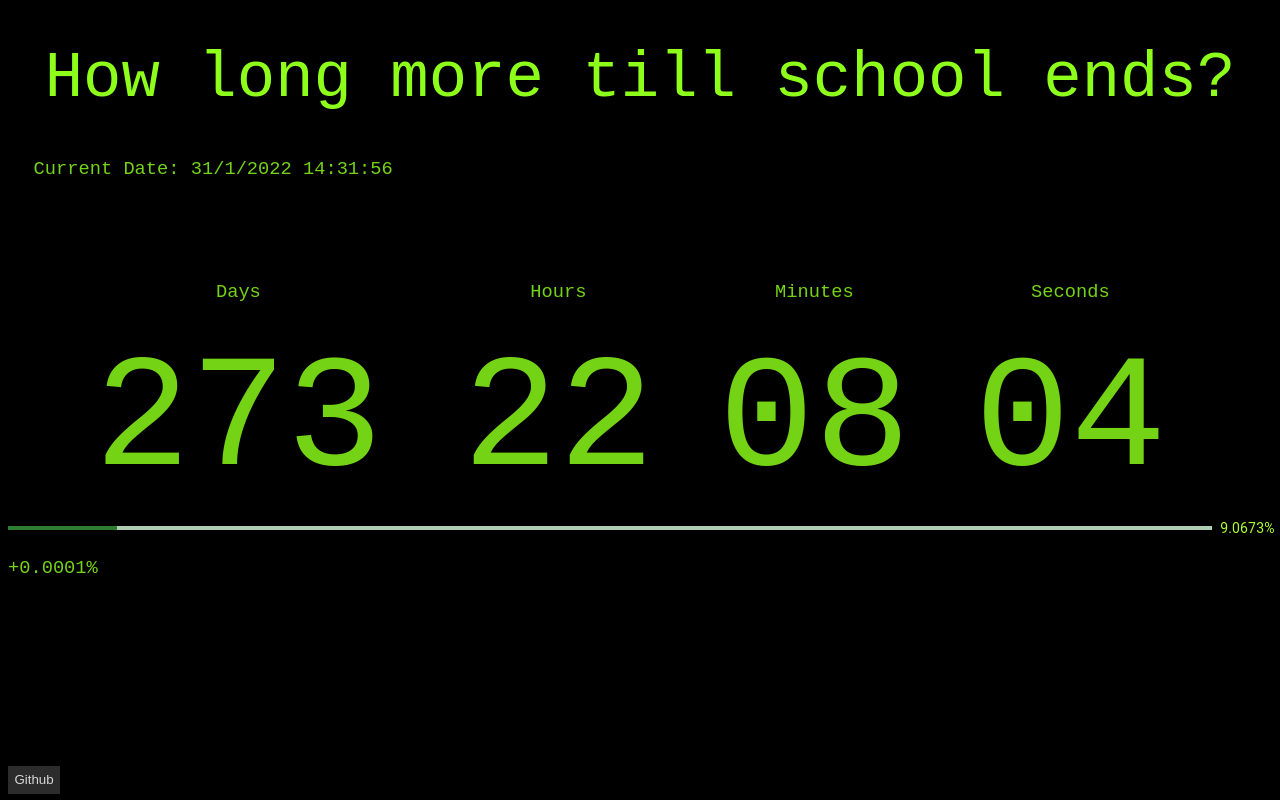
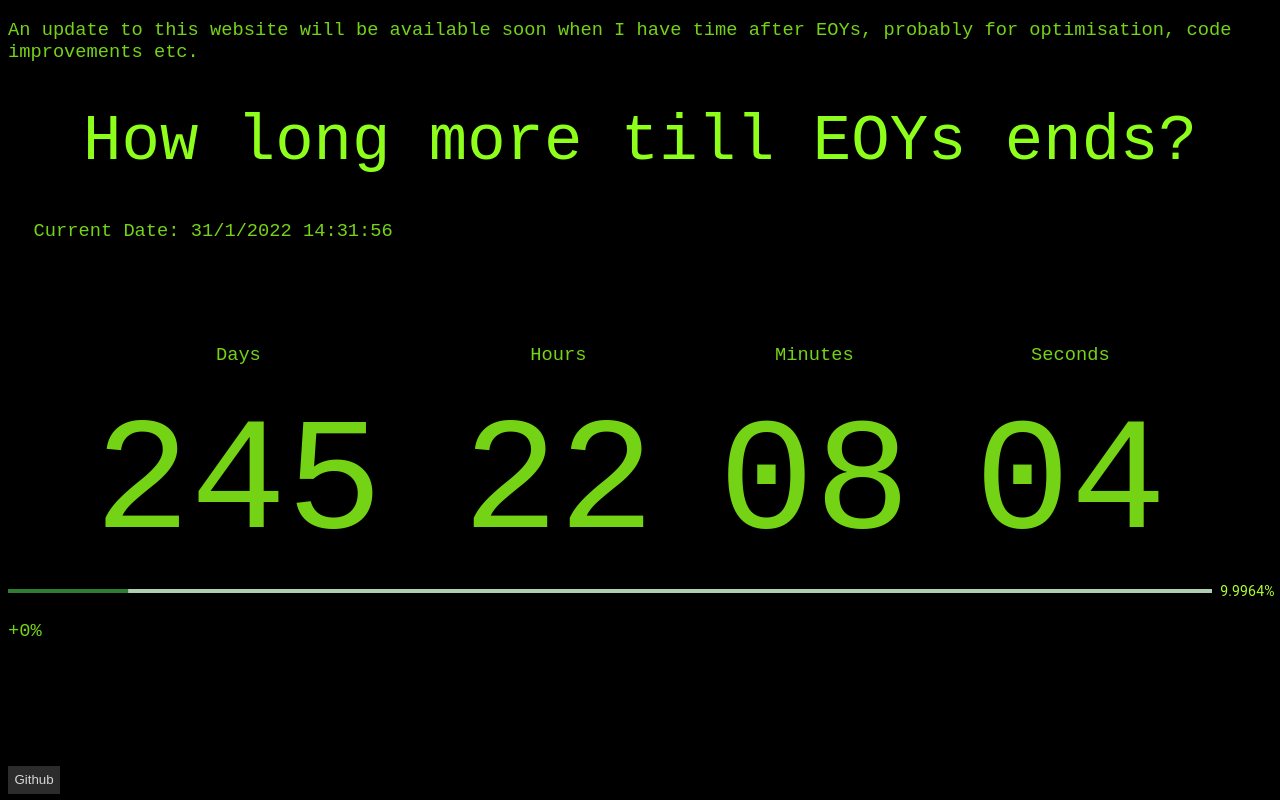
Before and after one commit to AJR07/Days-Till-School-End, a React (Create React App) app: page /eoy in a window 1280 px wide. Built offline with nearby package versions, Linux system fonts and the light colour scheme.

Commit message:
:sparkles: EOY noooo

```diff
--- a/package.json
+++ b/package.json
@@ -15,6 +15,7 @@
     "react": "^17.0.2",
     "react-animated-bg": "^1.2.2",
     "react-dom": "^17.0.2",
+    "react-router-dom": "^6.3.0",
     "react-scripts": "5.0.0",
     "typescript": "^4.5.5",
     "web-vitals": "^2.1.4"
--- a/public/index.html
+++ b/public/index.html
@@ -3,6 +3,7 @@
   <head>
   </head>
   <body>
+    <h3>An update to this website will be available soon when I have time after EOYs, probably for optimisation, code improvements etc.</h3>
     <div id="root"></div>
   </body>
 </html>
--- a/src/index.tsx
+++ b/src/index.tsx
@@ -1,7 +1,7 @@
 import React from "react";
 import ReactDOM from "react-dom";
 import "./index.css";
-import App from "./components/App";
+import App from "./pages/app";
 
 ReactDOM.render(
   <React.StrictMode>
--- /dev/null
+++ b/src/pages/app.tsx
@@ -0,0 +1,14 @@
+import { Routes, Route, BrowserRouter } from "react-router-dom";
+import EOY from "./eoys/eoys";
+import Home from "./home/home";
+
+export default function App() {
+  return (
+    <BrowserRouter>
+      <Routes>
+        <Route path="/eoy" element={<EOY />}></Route>
+        <Route path="*" element={<Home />}></Route>
+      </Routes>
+    </BrowserRouter>
+  );
+}
--- /dev/null
+++ b/src/pages/eoys/eoys.tsx
@@ -0,0 +1,153 @@
+import React, { useState } from "react";
+import LinearProgressWithLabel from "../../utils/LinearProgressWithLabel";
+
+function calculateTime() {
+  let currentDate = new Date();
+  let cSeconds = currentDate.getSeconds();
+  let cMinutes = currentDate.getMinutes();
+  let cHours = currentDate.getHours();
+  let cDay = currentDate.getDate();
+  let cMonth = currentDate.getMonth() + 1;
+  let cYear = currentDate.getFullYear();
+  let toReturn = `${cDay}/${cMonth}/${cYear} ${
+    cHours < 10 ? `0${cHours}` : cHours
+  }:${cMinutes < 10 ? `0${cMinutes}` : cMinutes}:${
+    cSeconds < 10 ? `0${cSeconds}` : cSeconds
+  }`;
+  return toReturn;
+}
+
+class Time {
+  days: number;
+  hours: number;
+  minutes: number;
+  seconds: number;
+  constructor(days: number, hours: number, minutes: number, seconds: number) {
+    this.days = days;
+    this.hours = hours;
+    this.minutes = minutes;
+    this.seconds = seconds;
+  }
+}
+
+let lastResult = "",
+  lastResult2 = new Time(0, 0, 0, 0),
+  lastResult3 = 0;
+let prevProgress =
+  localStorage.getItem("eoy") === null
+    ? calculatePercent()
+    : parseFloat(localStorage.getItem("eoy")!);
+
+function differenceInDate() {
+  let dateNow = new Date().getTime();
+  let dateEnd = new Date("October 4, 2022 12:40:0").getTime();
+  let delta = Math.abs(dateEnd - dateNow) / 1000;
+
+  let days = Math.floor(delta / 86400);
+  delta -= days * 86400;
+
+  let hours = Math.floor(delta / 3600) % 24;
+  delta -= hours * 3600;
+
+  let minutes = Math.floor(delta / 60) % 60;
+  delta -= minutes * 60;
+
+  let seconds = Math.floor(delta % 60);
+
+  let toReturn = new Time(days, hours, minutes, seconds);
+  return toReturn;
+}
+
+function calculatePercent() {
+  let dateNow = new Date().getTime();
+  let dateEnd = new Date("October 4, 2022 12:40:0").getTime();
+  let dateTarget = new Date("January 4, 2022 7:0:0").getTime();
+  let toReturn = 100 - ((dateEnd - dateNow) / (dateEnd - dateTarget)) * 100;
+  let res = Math.round(toReturn * 10000) / 10000;
+  return res;
+}
+
+export default function EOY() {
+  let [time, setTime] = useState(calculateTime());
+  let [timeDiff, setTimeDiff] = useState(differenceInDate());
+  let [progress, setProgress] = useState(calculatePercent());
+  setTimeout(() => {
+    startRecurse(time, setTime);
+    startRecurse2(time, setTimeDiff);
+    startRecurse3(progress, setProgress);
+  }, 1000);
+  return (
+    <div>
+      <div>
+        <h1 style={{ textAlign: "center" }}>How long more till EOYs ends?</h1>
+        <h3 style={{ paddingLeft: "2vw" }}>Current Date: {time}</h3>
+        <div id="grid">
+          <h2>{timeDiff.days}</h2>
+          <h2>{timeDiff.hours < 10 ? `0${timeDiff.hours}` : timeDiff.hours}</h2>
+          <h2>
+            {timeDiff.minutes < 10 ? `0${timeDiff.minutes}` : timeDiff.minutes}
+          </h2>
+          <h2>
+            {timeDiff.seconds < 10 ? `0${timeDiff.seconds}` : timeDiff.seconds}
+          </h2>
+          <h3 style={{ textAlign: "center" }}> Days</h3>
+          <h3 style={{ textAlign: "center" }}> Hours</h3>
+          <h3 style={{ textAlign: "center" }}> Minutes</h3>
+          <h3 style={{ textAlign: "center" }}> Seconds</h3>
+        </div>
+      </div>
+      <div id="progress">
+        <LinearProgressWithLabel value={progress} />
+        <h3>{`+${Math.round((progress - prevProgress) * 10000) / 10000}%`}</h3>
+      </div>
+      <button
+        id="links"
+        onClick={() => {
+          window.location.href = "https://github.com/AJR07/School-End-Timer";
+        }}
+      >
+        Github
+      </button>
+    </div>
+  );
+}
+
+function startRecurse(
+  time: string,
+  setTime: React.Dispatch<React.SetStateAction<string>>
+) {
+  let result = calculateTime();
+  if (result === lastResult) return;
+  setTime(result);
+  lastResult = result;
+  setTimeout(() => {
+    startRecurse(time, setTime);
+  }, 1000);
+}
+
+function startRecurse2(
+  time: string,
+  setTimeDiff: React.Dispatch<React.SetStateAction<Time>>
+) {
+  let result = differenceInDate();
+  if (result === lastResult2) return;
+  setTimeDiff(result);
+  lastResult2 = result;
+  setTimeout(() => {
+    startRecurse2(time, setTimeDiff);
+  }, 1000);
+}
+
+function startRecurse3(
+  progress: number,
+  setProgress: React.Dispatch<React.SetStateAction<number>>
+) {
+  let result = calculatePercent();
+  if (result === lastResult3) return;
+  setProgress(result);
+  localStorage.setItem("progress", `${result}`);
+  lastResult3 = result;
+  setTimeout(() => {
+    startRecurse3(progress, setProgress);
+  }, 10000);
+}
```
Also changed, not shown: src/pages/home/home.tsx (renamed from src/Components/App.tsx, +3 -6 lines), src/pages/home/home.css (renamed from src/Components/App.css), 2 other files (tests, documents, lock files or other folders).
